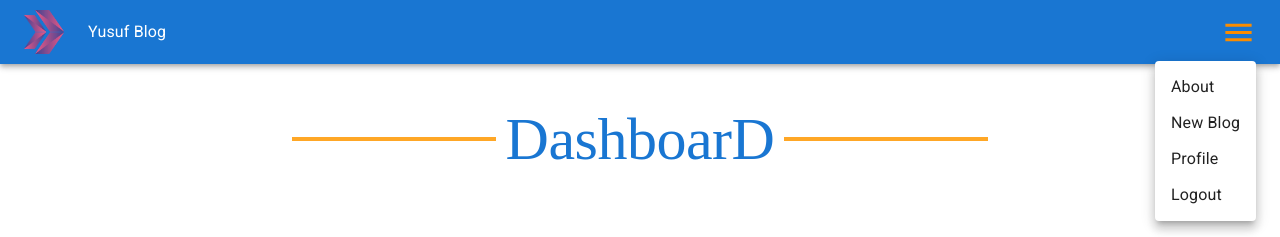
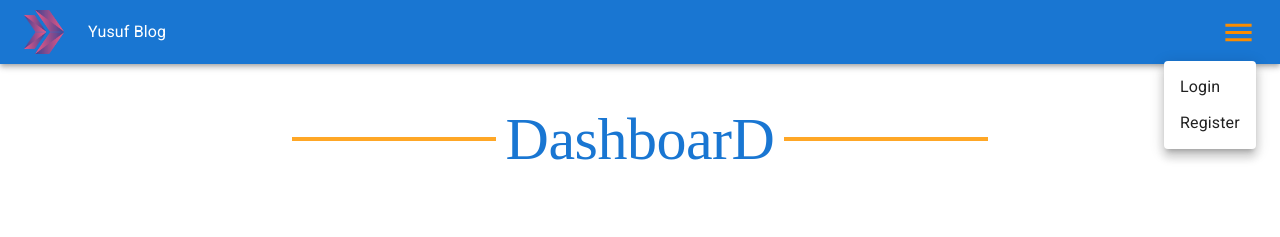
Before and after one commit to yusufgozukara/Fire-Blog-App-Project-React, a React (Create React App) app: page / in a window 1280 px wide. Both pictures are taken after a click on the button 1238 px from the left and 32 px from the top of the page. Shown: the top 237 px of the page. Built offline with nearby package versions, Linux system fonts and the light colour scheme; grey boxes are pictures that could not be loaded; a web font is replaced by a local one.

Commit message:
navbar page link finished

```diff
--- a/src/components/Navbar.js
+++ b/src/components/Navbar.js
@@ -7,11 +7,8 @@ import Typography from '@mui/material/Typography';
 import Menu from '@mui/material/Menu';
 import MenuIcon from '@mui/icons-material/Menu';
 import Container from '@mui/material/Container';
-import Avatar from '@mui/material/Avatar';
-import Button from '@mui/material/Button';
 import Tooltip from '@mui/material/Tooltip';
 import MenuItem from '@mui/material/MenuItem';
-import AdbIcon from '@mui/icons-material/Adb';
 import cw from '../assets/cw.jpeg';
 import { orange } from '@mui/material/colors';
 import { useNavigate } from 'react-router-dom'
@@ -23,7 +20,7 @@ import { useNavigate } from 'react-router-dom'
 const Navbar = () => {
 
   const navigate = useNavigate();
-  const currentUser = true;
+  const currentUser = false;
 
   const [anchorElNav, setAnchorElNav] = React.useState(null);
   const [anchorElUser, setAnchorElUser] = React.useState(null);
@@ -115,26 +112,26 @@ const Navbar = () => {
               <div>
 
                 <MenuItem>
-                  <Typography textAlign="center">About</Typography>
+                  <Typography onClick={() => navigate('/about')}  textAlign="center">About</Typography>
                 </MenuItem>
                 <MenuItem>
-                  <Typography textAlign="center">New Blog</Typography>
+                  <Typography onClick={() => navigate('/newblog')} textAlign="center">New Blog</Typography>
                 </MenuItem>
                 <MenuItem>
-                  <Typography textAlign="center">Profile</Typography>
+                  <Typography onClick={() => navigate('/profile')} textAlign="center">Profile</Typography>
                 </MenuItem>
                 <MenuItem>
-                  <Typography textAlign="center">Logout</Typography>
+                  <Typography onClick={() => navigate('/')}  textAlign="center">Logout</Typography>
                 </MenuItem>
               </div>
 
                 :
                 <div>
                 <MenuItem>
-                  <Typography textAlign="center">Login</Typography>
+                  <Typography onClick={() => navigate('/login')}  textAlign="center">Login</Typography>
                 </MenuItem>
                 <MenuItem>
-                  <Typography textAlign="center">Register</Typography>
+                  <Typography onClick={() => navigate('/register')}  textAlign="center">Register</Typography>
                 </MenuItem>
                 </div>
             }
```
